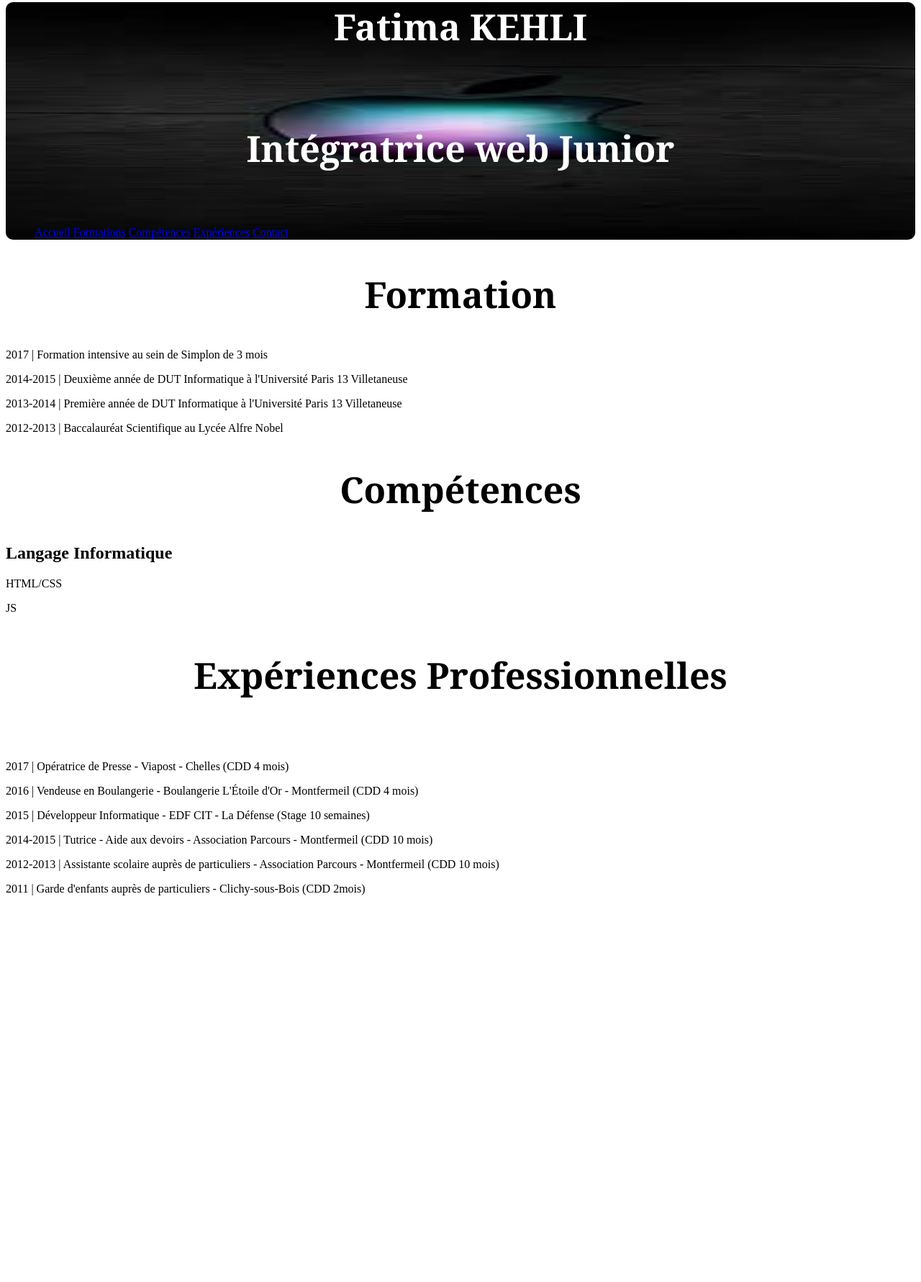
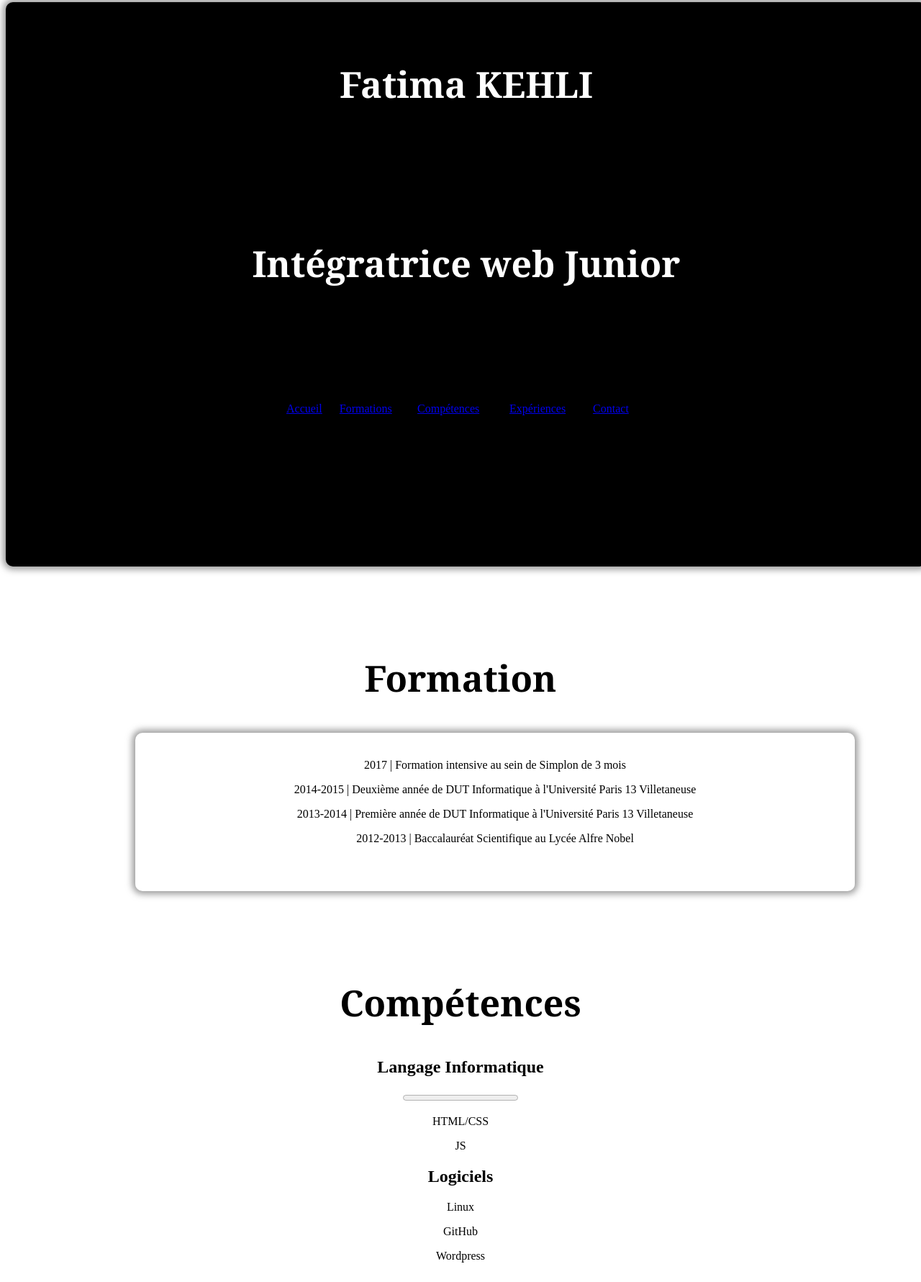
Before and after one commit to kehlif/CV, a plain HTML site: page index.html in a window 1280 px wide. Shown: the part 39-1820 px from the top of the page at 72% size. Before the commit the page ends 1299 px from the top, so only its background shows below. Drawn offline with Linux system fonts and the light colour scheme.

Commit message:
mise en forme

```diff
--- a/CSS/style.css
+++ b/CSS/style.css
@@ -1,13 +1,27 @@
+html{
+  margin:auto;
+}
 .intro {
-  background-image:url('../image/fond.jpeg');
+  /*background-image:url('../image/fond.jpeg');
   background-repeat: round;
+  background-size: cover;*/
   background-size: cover;
+  background-attachment: fixed;
+  height: 1000px;
+  box-sizing: border-box;
+  background-size:auto;
+  background-attachment: scroll;
+  background-color: black;
   color:white;
   border-radius: 10px;
-	-moz-border-radius: 10px;
+  -moz-border-radius: 10px;
+  box-shadow: 0px 0px 10px 4px rgba(119, 119, 119, 0.75);
+  height:98vh;
+  width:100vw;
 }
 
 h1{
+  padding-top: 80px;
   text-align:center;
   font-size: 50px;
   font-family: Georgia;
@@ -15,8 +29,124 @@ h1{
 }
 
 
-li{
-  display:inline-table;
-  position:relative;
-  bottom: 1px;
+ul{
+  display: table;
+  width: 500px;
+  margin: 100px auto;
+  padding: 0;
+  margin-top: 100px;
 }
+
+ul li{
+  display: table-cell;
+}
+
+.formation{
+  text-align: center;
+}
+
+.compétences{
+  text-align: center;
+}
+
+.experience{
+  text-align: center;
+}
+
+
+.sous-formation {
+  border-radius: 10px;
+  -moz-border-radius: 10px;
+  box-shadow: 0px 0px 10px 4px rgba(119, 119, 119, 0.75);
+  width:1000px;
+  height:200px;
+  margin-left: 180px;
+  text-align:center;
+  padding-top: 20px;
+}
+
+.contact{
+  background-color: lightgrey;
+  color:black;
+}
+
+.sous-contact{
+  border-radius: 10px;
+  -moz-border-radius: 10px;
+  box-shadow: 0px 0px 10px 4px rgba(119, 119, 119, 0.75);
+  width:1000px;
+  height:250px;
+  margin-left: 180px;
+  text-align:center;
+  padding-top: 20px;
+  background-color: grey;
+}
+
+.sous-experience {
+  border-radius: 10px;
+  -moz-border-radius: 10px;
+  box-shadow: 0px 0px 10px 4px rgba(119, 119, 119, 0.75);
+  width:1000px;
+  height:300px;
+  margin-left: 180px;
+  text-align:center;
+  padding-top: 20px;
+}
+
+
+/*
+.progress-bar {
+width: 300px;
+height: 24px;
+padding: 4px;
+background-color: #191919;
+border-radius: 16px;
+-webkit-border-radius: 16px;
+-moz-border-radius: 16px;
+box-shadow: inset 0 1px 2px #000, 0 1px 0 #2b2b2b;
+-webkit-box-shadow: inset 0 1px 2px #000, 0 1px 0 #2b2b2b;
+-moz-box-shadow: inset 0 1px 2px #000, 0 1px 0 #2b2b2b;
+}
+
+.progress-bar:before {
+content: '';
+display: block;
+position: absolute;
+width: 200px;
+height: 24px;
+background: #999;
+border-radius: 12px;
+-webkit-border-radius: 12px;
+-moz-border-radius: 12px;
+box-shadow: inset 0 1px 0 rgba(255, 255, 255, 0.3), inset 0 -1px 3px rgba(0, 0, 0, 0.4), 0 1px 1px #000;
+-webkit-box-shadow: inset 0 1px 0 rgba(255, 255, 255, 0.3), inset 0 -1px 3px rgba(0, 0, 0, 0.4), 0 1px 1px #000;
+-moz-box-shadow: inset 0 1px 0 rgba(255, 255, 255, 0.3), inset 0 -1px 3px rgba(0, 0, 0, 0.4), 0 1px 1px #000;
+}
+
+.progress-bar:after {
+content: '|||||||||||||';
+display: block;
+position: absolute;
+width: 200px;
+height: 24px;
+overflow: hidden;
+border-radius: 12px;
+-webkit-border-radius: 12px;
+-moz-border-radius: 12px;
+transform: skewX(-30deg);
+-webkit-transform: skewX(-30deg);
+-moz-transform: skewX(-30deg);
+-o-transform: skewX(-30deg);
+font: bold 120px/80px sans-serif;
+letter-spacing: -6px;
+color: #000;
+opacity: 0.06;
+}
+
+
+.blue:before {
+background: #099;
+background: -webkit-gradient(linear, 0% 0%, 0% 100%, from(#099), to(#006A6B));
+background: -moz-linear-gradient(top, #099, #006A6B);
+}
+*/
--- a/index.html
+++ b/index.html
@@ -4,6 +4,8 @@
   <title>CV</title>
   <meta charset="utf-8">
   <link rel="stylesheet" href="CSS/style.css" media="screen">
+  <link rel="stylesheet" href="https://cdnjs.cloudflare.com/ajax/libs/font-awesome/4.7.0/css/font-awesome.min.css">
+
 </head>
 <body>
   <section class="intro">
@@ -12,28 +14,41 @@
     <nav>
       <ul>
         <li><a href="Accueil.html">Accueil</a></li>
-      <li><a href="Formation.html">Formations</a></li>
-      <li><a href="Compétences.html">Compétences</a></li>
-      <li><a href="Expériences Professionnelles.html">Expériences</a></li>
-      <li><a href="Contact.html">Contact</a></li>
+        <li><a href="#formation1">Formations</a></li>
+        <li><a href="#competence1">Compétences</a></li>
+        <li><a href="#experience1">Expériences</a></li>
+        <li><a href="#Contact1">Contact</a></li>
       </ul>
     </nav>
   </section>
-<section>
-  <h1>Formation</h1>
+  <section class="formation">
+    <h1 id="formation1">Formation</h1>
+    <section class="sous-formation">
       <p>2017 | Formation intensive au sein de Simplon de 3 mois </p>
       <p>2014-2015 | Deuxième année de DUT Informatique à l'Université Paris 13 Villetaneuse</p>
       <p>2013-2014 | Première année de DUT Informatique à l'Université Paris 13 Villetaneuse</p>
       <p>2012-2013 | Baccalauréat Scientifique au Lycée Alfre Nobel</p>
     </section>
-<section>
-  <h1>Compétences</h1>
+  </section>
+  <section class="compétences">
+    <h1 id="competence1">Compétences</h1>
+    <section class="sous-compétences">
       <h2>Langage Informatique</h2>
+      <progress value="50%" max="200">50%</progress>
+      <section class="sous-langage">
       <p>HTML/CSS</p>
       <p>JS</p>
-  <p>
-<section>
-<h1>Expériences Professionnelles </h1><br>
+      <h2>Logiciels</h2>
+    </section>
+      <section class="sous-logiciel"
+      <p>Linux</p>
+      <p>GitHub</p>
+      <p>Wordpress</p>
+    </section>
+    </section>
+    <section class="experience">
+      <h1 id="experience1">Expériences Professionnelles </h1><br>
+      <section class="sous-experience">
       <p>2017 | Opératrice de Presse - Viapost - Chelles (CDD 4 mois)</p>
       <p>2016 | Vendeuse en Boulangerie - Boulangerie L'Étoile d'Or - Montfermeil (CDD 4 mois)</p>
       <p>2015 | Développeur Informatique - EDF CIT - La Défense (Stage 10 semaines)</p>
@@ -41,5 +56,19 @@
       <p>2012-2013 | Assistante scolaire auprès de particuliers - Association Parcours - Montfermeil (CDD 10 mois)</p>
       <p>2011 | Garde d'enfants auprès de particuliers - Clichy-sous-Bois (CDD 2mois)</p>
     </section>
+    <section class="contact">
+      <h1 id="Contact1">Contact</h1>
+      <h2>Pour plus d'infos voici tous l'essentiel en une boîte</h2>
+      <section class="sous-contact">
+      <p>adresse | 6014 Résidence Les Bois du Temple</p>
+      <p>93390 Clichy-sous-Bois</p>
+      <p>06xxxxxxxx</p>
+      <p>fatima.kehili@hotmail.fr</p>
+      <p>Permis B</p>
+      <p>Véhiculée</p><i class="fa fa-car"></i>
+    </section>
+    </section>
+
+
   </body>
   </html>
```
Lines whose indentation alone changed are shown as unchanged.
